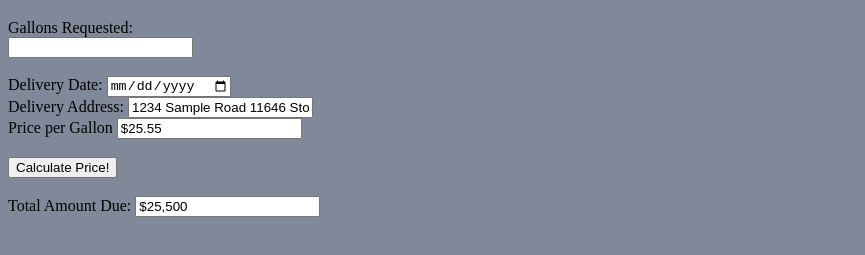
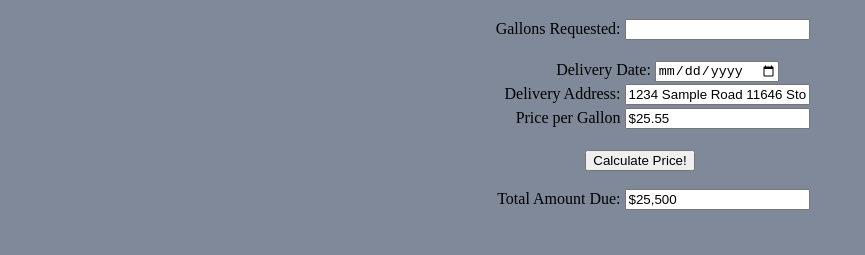
Before and after one commit to UH-Software-Design/Fuel-App, a plain HTML site: page Front-End/fuel_quote.html in a window 1280 px wide. Shown: the part 61-316 px from the top of the page, without its empty margins (0-865 px from the left). Drawn offline with Linux system fonts and the light colour scheme.

Commit message:
Aligning elements

```diff
--- a/Front-End/fuel_quote.html
+++ b/Front-End/fuel_quote.html
@@ -8,7 +8,8 @@
   <body>
     <h1>Generate Fuel Quote</h1>
     <form action="/action_page.php">
-      <label for="gRequest:">Gallons Requested:</label><br>
+      <div class="block">
+        <label for="gRequest:">Gallons Requested:</label>
         <input type="number" id="gRequest" name="qRequest" min="0"><br><br>
         <label for="dDate:">Delivery Date:</label>
         <input type="date" id="birthday" name="birthday"><br>
@@ -19,6 +20,7 @@
         <input type="submit" value="Calculate Price!"><br><br>
         <label for="totPrice">Total Amount Due:</label>
         <input type="text" id="totPrice" name="totPrice" value="$25,500" readonly>
+      </div>
     </form>
   </body>
 </html>
--- a/Front-End/styles.css
+++ b/Front-End/styles.css
@@ -3,6 +3,16 @@ body {
 }
 
 h1 {
-  color: black;
-  text-align: center;
+    text-align: center;
 }
+
+label {
+    display: inline-block;
+    width: 150px;
+    text-align: right;
+    margin-bottom: 5px;
+}
+
+form {
+    text-align: center;
+}
```
Lines whose indentation alone changed are shown as unchanged.
